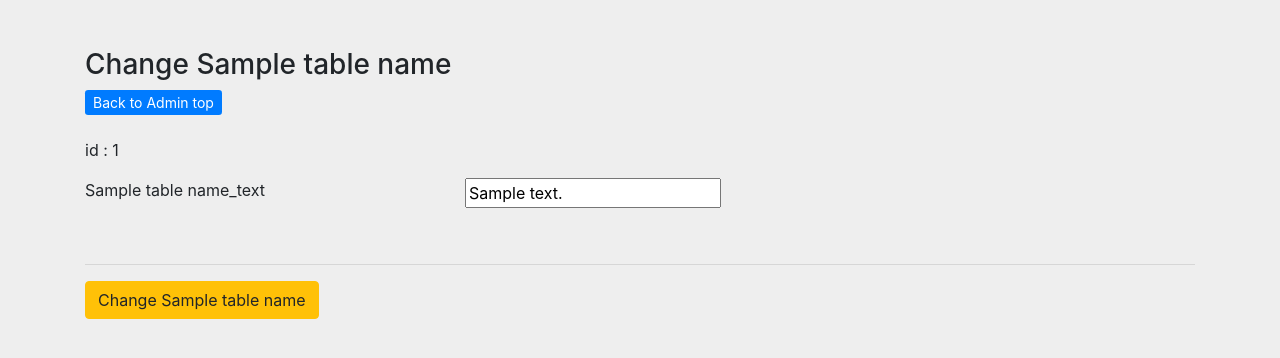
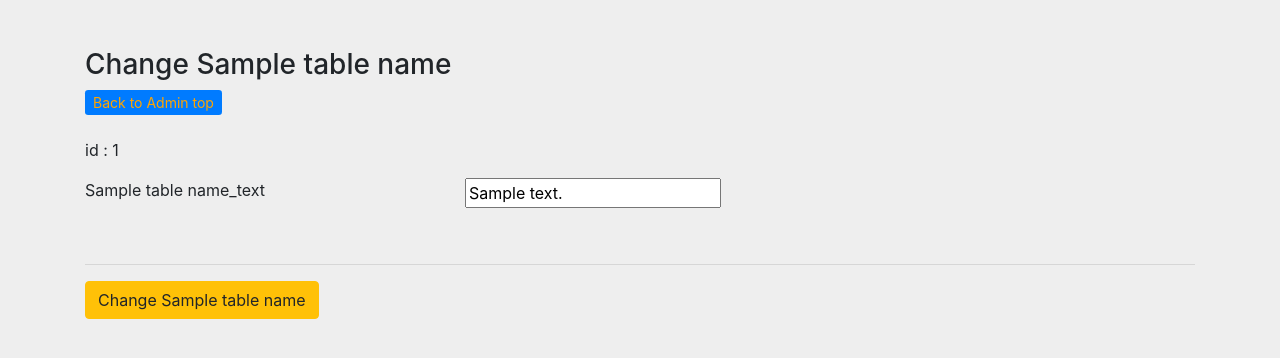
Before and after one commit to hotta/responder-django-tutorial, a Python web app: template templates/change.html in a window 1280 px wide. Shown: the top 358 px of the page. Run offline with Jinja, Linux system fonts and the light colour scheme; the template is opened without the code that fills it: most values are stand-ins (such as "Sample title", 1, 10 or a date in 2020); some libraries are stand-ins or nearby versions.

Commit message:
第６回まで。static の抽象化は結局うまくいってない。

```diff
--- /dev/null
+++ b/static/style.css
@@ -0,0 +1,3 @@
+a:link{color: orange;}
+a:visited{color: orange;}
+a:hover{color: coral;}
--- a/templates/layout.html
+++ b/templates/layout.html
@@ -3,6 +3,9 @@
 <html lang="ja">
     <head>
         <link rel="stylesheet" href="https://stackpath.bootstrapcdn.com/bootstrap/4.4.1/css/bootstrap.min.css" integrity="sha384-Vkoo8x4CGsO3+Hhxv8T/Q5PaXtkKtu6ug5TOeNV6gBiFeWPGFN9MuhOf23Q9Ifjh" crossorigin="anonymous">
+<!--    <link rel="stylesheet" href="{ 'style.css' | static }"> 動かない -->
+<!--    <link rel="stylesheet" href="style.css"> static_dir を指定しても動かない -->
+        <link rel="stylesheet" href="/static/style.css">
         <meta charset="UTF-8">
         <title>Sample Pools Application</title>
     </head>
```
Also changed, not shown: urls.py (+14 -0 lines).
